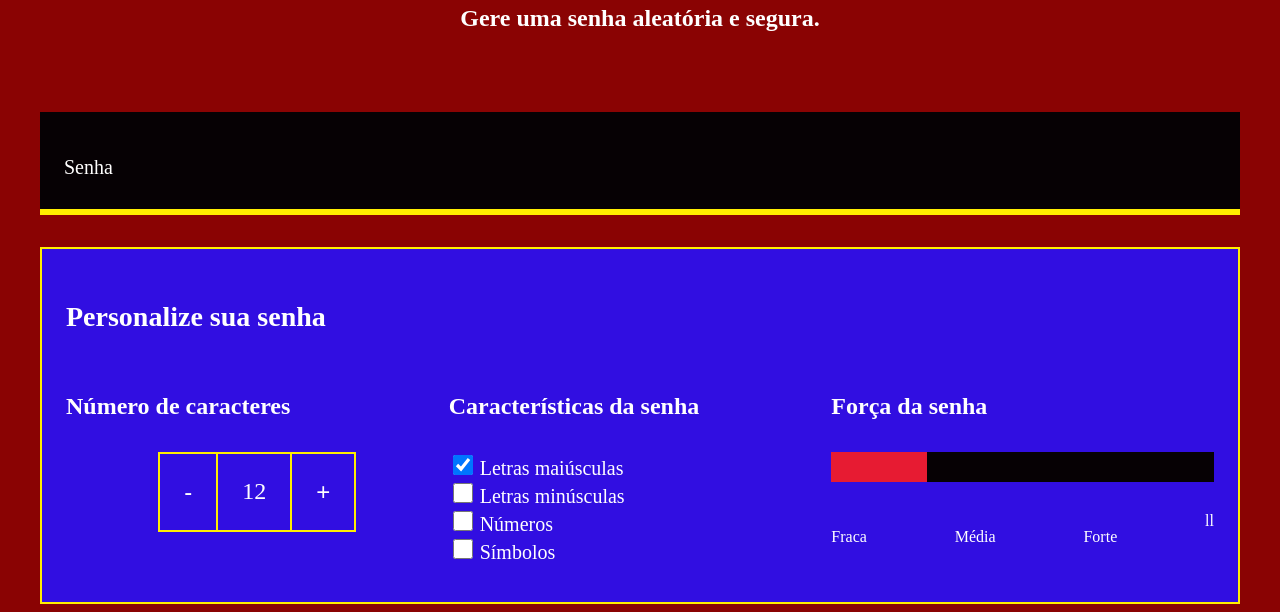
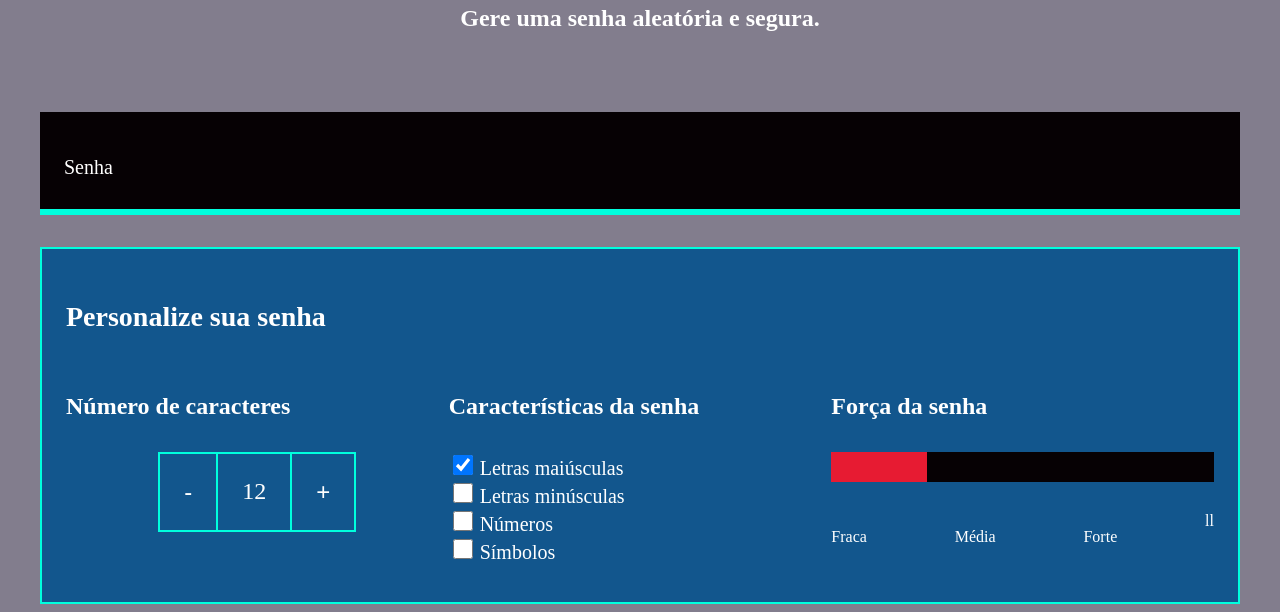
Before and after one commit to italo07ramos/SenhaSegura, a plain HTML site: page index.html in a window 1280 px wide. Shown: the part 207-819 px from the top of the page. Drawn offline with Linux system fonts and the light colour scheme.

Commit message:
Add files via upload

```diff
--- a/style.css
+++ b/style.css
@@ -1,10 +1,10 @@
 :root{
 
     --branco: white;
-    --cor-de-fundo: #8a0303;
+    --cor-de-fundo: #827d8d;
     --fundo-senha: #060104;
-    --fundo-texto: #310ee1;
-    --borda: #ffee00;
+    --fundo-texto: #12568d;
+    --borda: #00ffdd;
     --roboto: 'Roboto Mono' monospace;
 }
 
@@ -112,7 +112,6 @@ label {
     height: 20px;
     cursor: pointer;
 }
-
 .barra {
     background-color: var(--fundo-senha);
     height: 30px;
```
